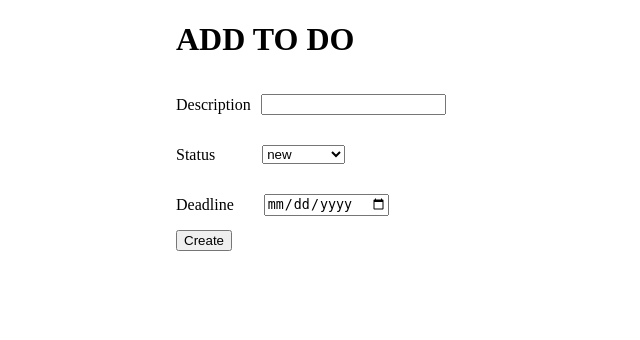
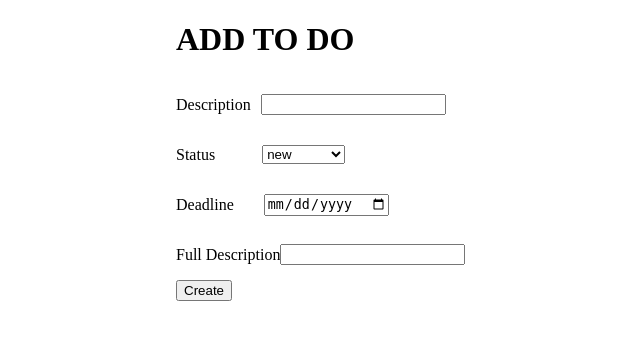
Before and after one commit to era03/homework_53_yermurat_temirzhanov, a Django app: page /add in a window 1280 px wide. Shown: the top 340 px of the page, without its empty margins (14-654 px from the left). Run offline with Django 4.2, Linux system fonts and the light colour scheme.

Commit message:
Добавлено поле для заполнения подробной информации в шаблоне и отредактированна views

```diff
--- a/to_do_app/webapp/templates/to_do_add.html
+++ b/to_do_app/webapp/templates/to_do_add.html
@@ -31,6 +31,10 @@
                 <p>Deadline</p>
                 <input class="deadline_input" type="date" name="deadline">
             </div>
+            <div class="row">
+                <p>Full Description</p>
+                <input class="full_description_input" type="text" name="full_description">
+            </div>
             <button class="create_button" type="submit">Create</button>
         </form>
     </div>
--- a/to_do_app/webapp/views.py
+++ b/to_do_app/webapp/views.py
@@ -17,7 +17,8 @@ def to_do_add(request):
     to_do_data = {
         'description': request.POST.get('description'),
         'status': request.POST.get('status'),
-        'deadline': request.POST.get('deadline')
+        'deadline': request.POST.get('deadline'),
+        'full_description': request.POST.get('full_description')
     }
     to_do = ToDo.objects.create(**to_do_data)
     return redirect('/')
```
